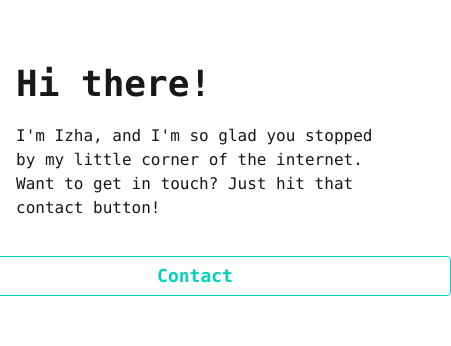
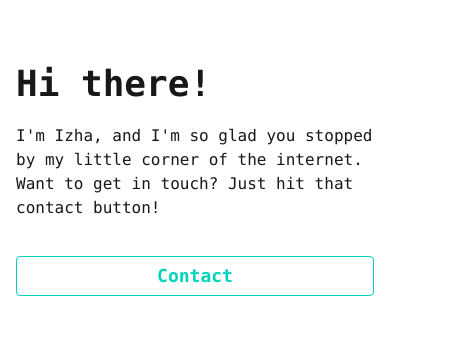
Before and after one commit to justizha/justizha-, a React (Vite) app: page / in a window 390 px wide. Shown: the top 346 px of the page, 451 px wide, since content can reach past the window. Built offline with nearby package versions, Linux system fonts and the light colour scheme.

Commit message:
fix : fixed issues on mobile devices

```diff
--- a/src/App.tsx
+++ b/src/App.tsx
@@ -2,7 +2,7 @@ import MainContent from "./components/MainContent"
 
 export default function App() {
   return (
-    <main className="min-h-screen font-mono">
+    <main className="font-mono">
       <section className="hero pt-12">
         <div className="hero-content">
           <div className="sm:max-w-lg max-w-md">
--- a/src/components/Contanct.tsx
+++ b/src/components/Contanct.tsx
@@ -6,7 +6,7 @@ export default function Contact() {
      const modal = document.getElementById('mdl') as HTMLDialogElement
      if (modal) modal.showModal();
     }}
-    className="btn btn-outline btn-accent w-lg">
+    className="btn btn-outline btn-accent sm:w-lg w-full">
     <p className="text-lg">Contact</p>
    </button>
    {/* dialog */}
--- a/src/components/MainContent.tsx
+++ b/src/components/MainContent.tsx
@@ -3,7 +3,7 @@ import Contact from "./Contanct"
 
 export default function MainContent() {
  return (
-  <section className="flex justify-center px-4 sm:px-4">
+  <section className="flex justify-center px-4">
    <Contact />
   </section>
  )
```
